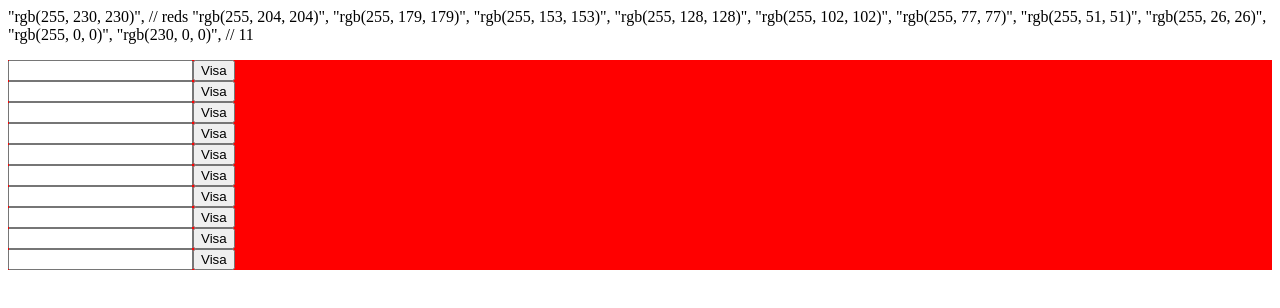
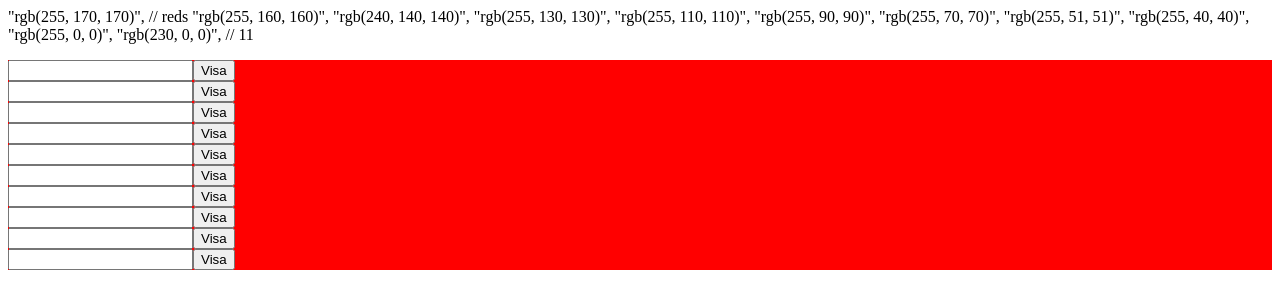
Before and after one commit to joakimbengtson/spylamp, a website: page testbench.html in a window 1280 px wide. Drawn offline with Linux system fonts and the light colour scheme.

Commit message:
fixat bug med quote=0

```diff
--- a/app.js
+++ b/app.js
@@ -498,8 +498,11 @@
 
 				if (!isNaN(snapshot.price.regularMarketPrice)) {
 
+					if (snapshot.price.regularMarketPrice == 0) {
+						gSleeping = true;
+					}
 					// Kolla om vi ska sova (SPY stängd)
-					if (gLastRegularMarketPrice == snapshot.price.regularMarketPrice) {
+					else if (gLastRegularMarketPrice == snapshot.price.regularMarketPrice) {
 						if (Date.now() - gTimestamp > (1000*60*10)) { // Samma kurs i 10 minuter, börsen stängd
 							gSleeping = true;
 							console.log("ZZzzzzzz.....");
@@ -524,6 +527,7 @@
 					displayColor(percentage).then(function() {
 						setTimeout(loopAndDisplaySPY, CHECK_INTERVAL);
 					})
+
 					.catch(function(error) {
 						console.log("Fel: ", error);
 						setTimeout(loopAndDisplaySPY, CHECK_INTERVAL);
--- a/testbench.html
+++ b/testbench.html
@@ -27,15 +27,15 @@
 
 <BODY BGCOLOR="FFFFFF">
 <p>
-	"rgb(255, 230, 230)", // reds
-	"rgb(255, 204, 204)",
-	"rgb(255, 179, 179)",
-	"rgb(255, 153, 153)",
-	"rgb(255, 128, 128)",
-	"rgb(255, 102, 102)",
-	"rgb(255, 77, 77)",
+	"rgb(255, 170, 170)", // reds
+	"rgb(255, 160, 160)",
+	"rgb(240, 140, 140)",
+	"rgb(255, 130, 130)",
+	"rgb(255, 110, 110)",
+	"rgb(255, 90, 90)",
+	"rgb(255, 70, 70)",
 	"rgb(255, 51, 51)",
-	"rgb(255, 26, 26)",
+	"rgb(255, 40, 40)",
 	"rgb(255, 0, 0)",
 	"rgb(230, 0, 0)", // 11
 </p>
```
